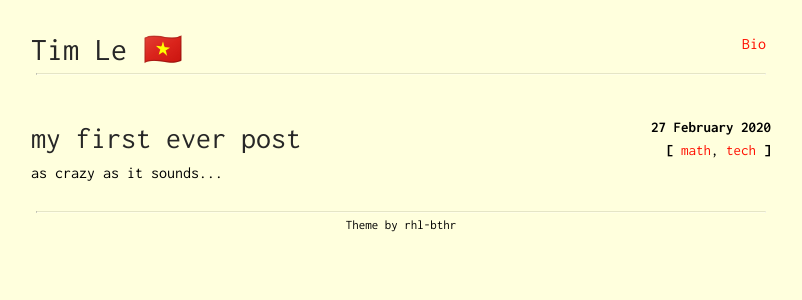
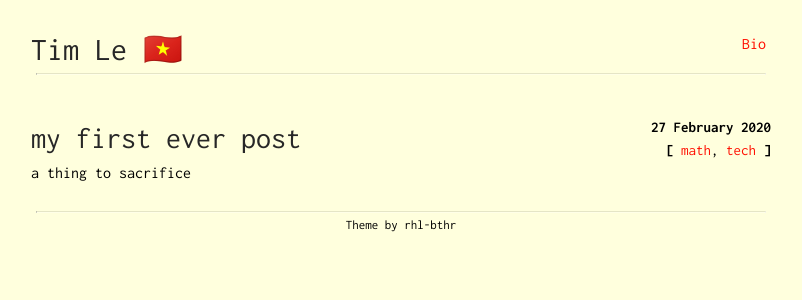
Before and after one commit to toanthanhle/myownparchment, a Jekyll site: the page built from index.html, in a window 1280 px wide. Shown: the top 300 px of the page, without its empty margins (239-1041 px from the left). Built offline with Jekyll 4.4.1, drawn with Linux system fonts in a browser that asks for light colours.

Commit message:
Update 2020-02-27-infinite-monkey-therom.md

```diff
--- a/_posts/2020-02-27-infinite-monkey-therom.md
+++ b/_posts/2020-02-27-infinite-monkey-therom.md
@@ -1,10 +1,12 @@
 ---
 layout: post
 title: my first ever post
-subtitle: as crazy as it sounds...
+subtitle: a thing to sacrifice
 tags:
   - math
   - tech
+categories:
+  - blog
 ---
 
 I must say I am not keen on capitalizing letters, but for the sake of punctualization and SEO, it's a right thing to do for my website.
```
